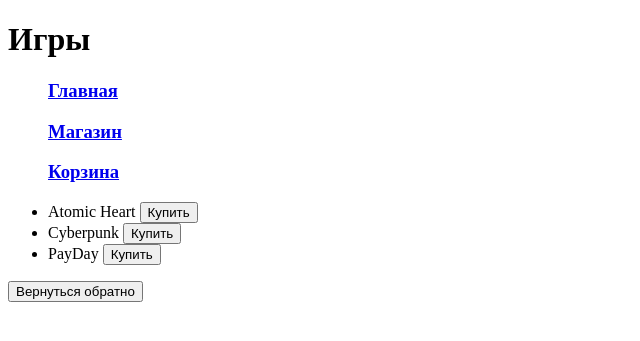
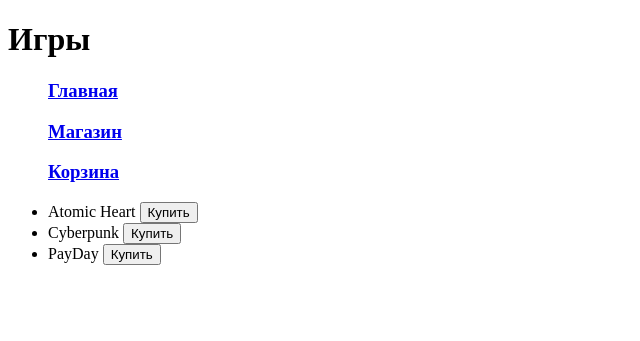
Before and after one commit to denbmkgit/18_4_new, a Django app: page /games/ in a window 1280 px wide. Shown: the top 341 px of the page, without its empty margins (0-640 px from the left). Run offline with Django 5.2, Linux system fonts and the light colour scheme.

Commit message:
Update first_dop_page.html

```diff
--- a/UrbanDjango/templates/fourth_task/first_dop_page.html
+++ b/UrbanDjango/templates/fourth_task/first_dop_page.html
@@ -20,9 +20,6 @@
             </li>
         {% endfor %}
     </ul>
-    <form action="/" method="get">
-        <button type="submit">Вернуться обратно</button>
-    </form>
 {% endblock %}
 </body>
 </html>
```
